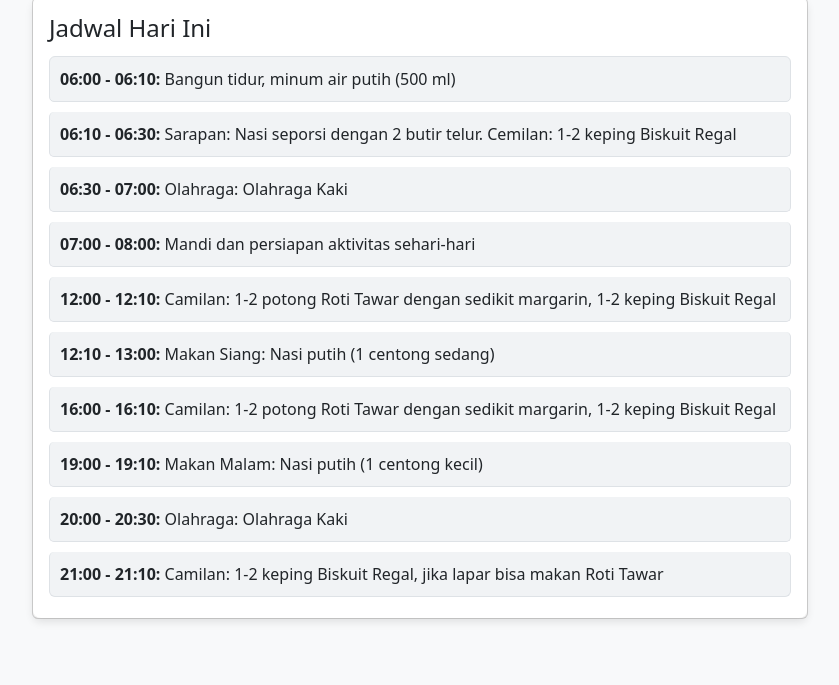
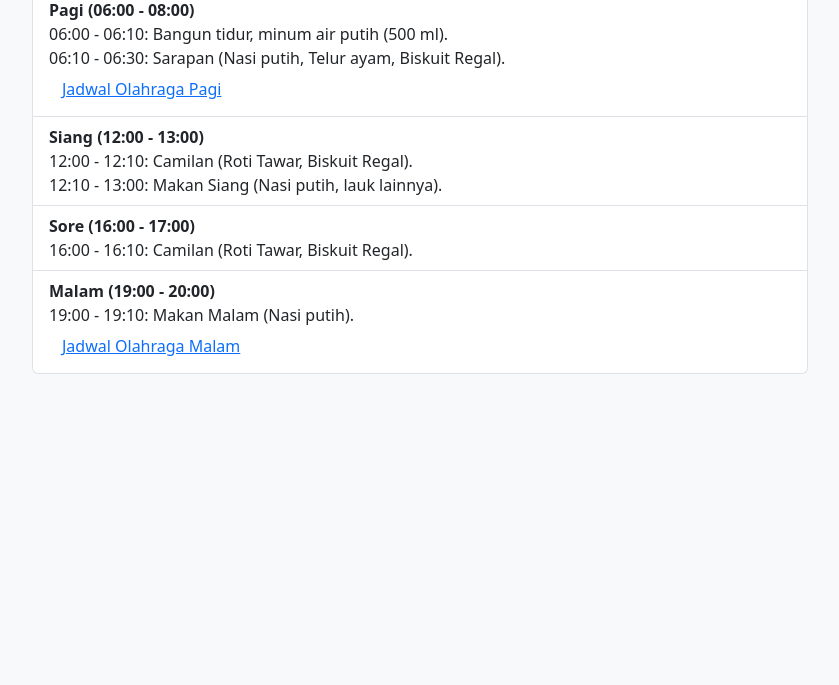
Before and after one commit to senshiner/jeeshate, a plain HTML site: page index.html in a window 1280 px wide. Shown: the part 115-800 px from the top of the page, without its empty margins (220-1059 px from the left). Drawn offline with nearby package versions, Linux system fonts and the light colour scheme; files that its build step writes are made by us from their sources.

Commit message:
update index.html

```diff
--- a/index.html
+++ b/index.html
@@ -3,38 +3,49 @@
 <head>
     <meta charset="UTF-8">
     <meta name="viewport" content="width=device-width, initial-scale=1.0">
-    <title>Jadwal Harian</title>
-    <link href="https://cdn.jsdelivr.net/npm/bootstrap@5.3.0-alpha1/dist/css/bootstrap.min.css" rel="stylesheet" />
-    <link rel="stylesheet" href="style.css">
+    <title>Jadwal Harian & Olahraga</title>
+    <link href="https://cdn.jsdelivr.net/npm/bootstrap@5.3.0-alpha1/dist/css/bootstrap.min.css" rel="stylesheet">
+    <link rel="stylesheet" href="css/style.css">
 </head>
 <body>
+    <div class="container mt-5">
+        <h1 class="text-center">Jadwal Harian</h1>
 
-<div class="container">
-    <h2 class="text-center mb-4">Jadwal Harian</h2>
-
-    <div class="schedule-card">
-        <div class="card">
-            <div class="card-body">
-                <h4 class="card-title">Jadwal Hari Ini</h4>
-                <ul id="jadwal-list" class="list-group">
-                    <li class="list-group-item"><strong>06:00 - 06:10:</strong> Bangun tidur, minum air putih (500 ml)</li>
-                    <li class="list-group-item"><strong>06:10 - 06:30:</strong> Sarapan: Nasi seporsi dengan 2 butir telur. Cemilan: 1-2 keping Biskuit Regal</li>
-                    <li class="list-group-item"><strong>06:30 - 07:00:</strong> Olahraga: <span id="olahraga-pagi"></span></li>
-                    <li class="list-group-item"><strong>07:00 - 08:00:</strong> Mandi dan persiapan aktivitas sehari-hari</li>
-                    <li class="list-group-item"><strong>12:00 - 12:10:</strong> Camilan: 1-2 potong Roti Tawar dengan sedikit margarin, 1-2 keping Biskuit Regal</li>
-                    <li class="list-group-item"><strong>12:10 - 13:00:</strong> Makan Siang: Nasi putih (1 centong sedang)</li>
-                    <li class="list-group-item"><strong>16:00 - 16:10:</strong> Camilan: 1-2 potong Roti Tawar dengan sedikit margarin, 1-2 keping Biskuit Regal</li>
-                    <li class="list-group-item"><strong>19:00 - 19:10:</strong> Makan Malam: Nasi putih (1 centong kecil)</li>
-                    <li class="list-group-item"><strong>20:00 - 20:30:</strong> Olahraga: <span id="olahraga-malam"></span></li>
-                    <li class="list-group-item"><strong>21:00 - 21:10:</strong> Camilan: 1-2 keping Biskuit Regal, jika lapar bisa makan Roti Tawar</li>
+        <!-- Jadwal Harian -->
+        <div class="row">
+            <div class="col-md-12">
+                <ul class="list-group">
+                    <li class="list-group-item">
+                        <strong>Pagi (06:00 - 08:00)</strong><br>
+                        06:00 - 06:10: Bangun tidur, minum air putih (500 ml).<br>
+                        06:10 - 06:30: Sarapan (Nasi putih, Telur ayam, Biskuit Regal).<br>
+                        <button class="btn btn-link" onclick="showExercise('morning')">Jadwal Olahraga Pagi</button>
+                    </li>
+                    <li class="list-group-item">
+                        <strong>Siang (12:00 - 13:00)</strong><br>
+                        12:00 - 12:10: Camilan (Roti Tawar, Biskuit Regal).<br>
+                        12:10 - 13:00: Makan Siang (Nasi putih, lauk lainnya).<br>
+                    </li>
+                    <li class="list-group-item">
+                        <strong>Sore (16:00 - 17:00)</strong><br>
+                        16:00 - 16:10: Camilan (Roti Tawar, Biskuit Regal).<br>
+                    </li>
+                    <li class="list-group-item">
+                        <strong>Malam (19:00 - 20:00)</strong><br>
+                        19:00 - 19:10: Makan Malam (Nasi putih).<br>
+                        <button class="btn btn-link" onclick="showExercise('night')">Jadwal Olahraga Malam</button>
+                    </li>
                 </ul>
             </div>
         </div>
+
+        <!-- Tempat menampilkan Jadwal Olahraga -->
+        <div id="exercise-schedule" class="mt-4" style="display: none;">
+            <!-- Jadwal Olahraga akan ditampilkan di sini -->
+        </div>
     </div>
-</div>
 
-<script src="https://cdn.jsdelivr.net/npm/bootstrap@5.3.0-alpha1/dist/js/bootstrap.bundle.min.js"></script>
-<script src="script.js"></script>
-
+    <script src="js/script.js"></script>
+    <script src="https://cdn.jsdelivr.net/npm/bootstrap@5.3.0-alpha1/dist/js/bootstrap.bundle.min.js"></script>
 </body>
 </html>
```
